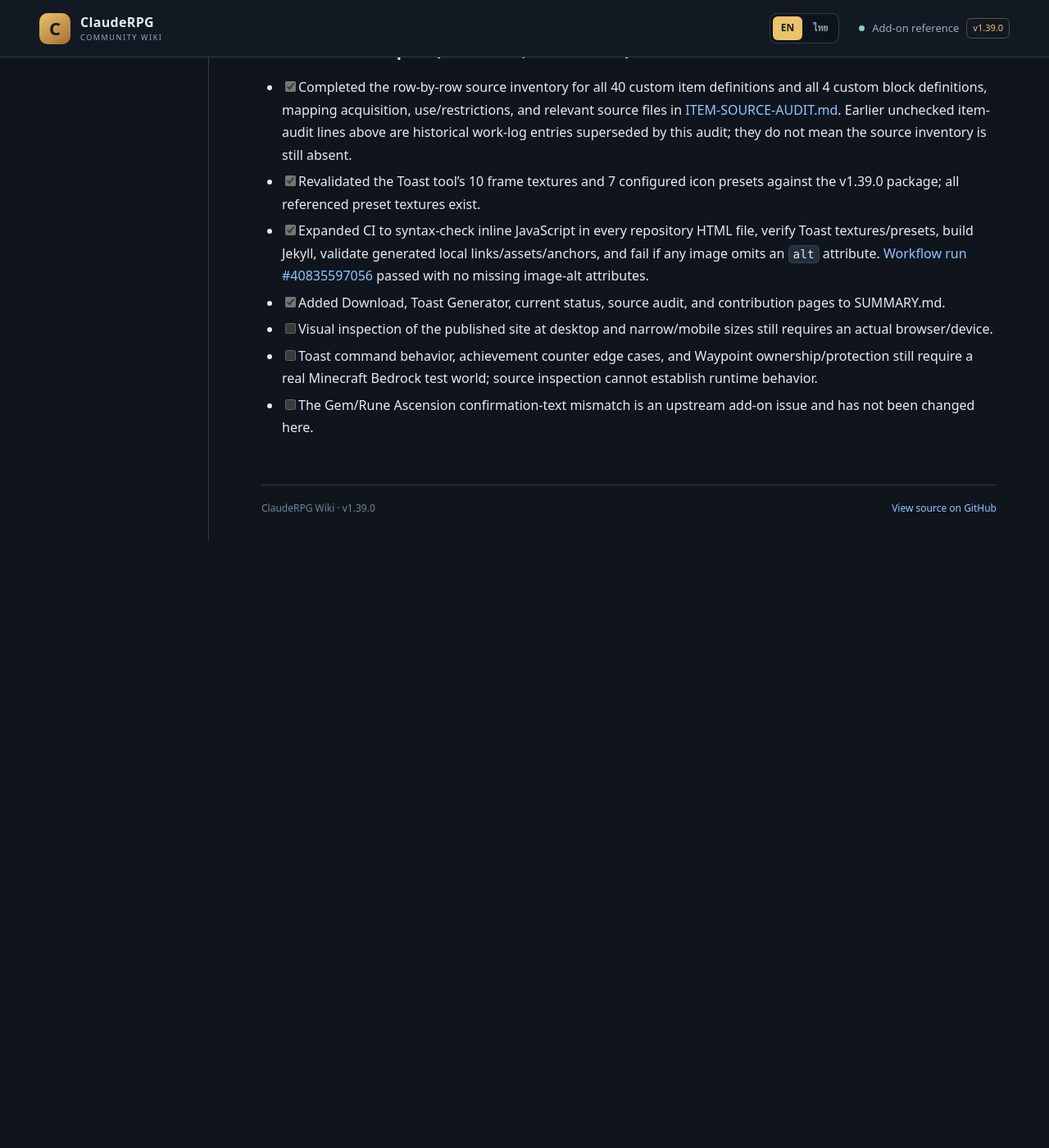
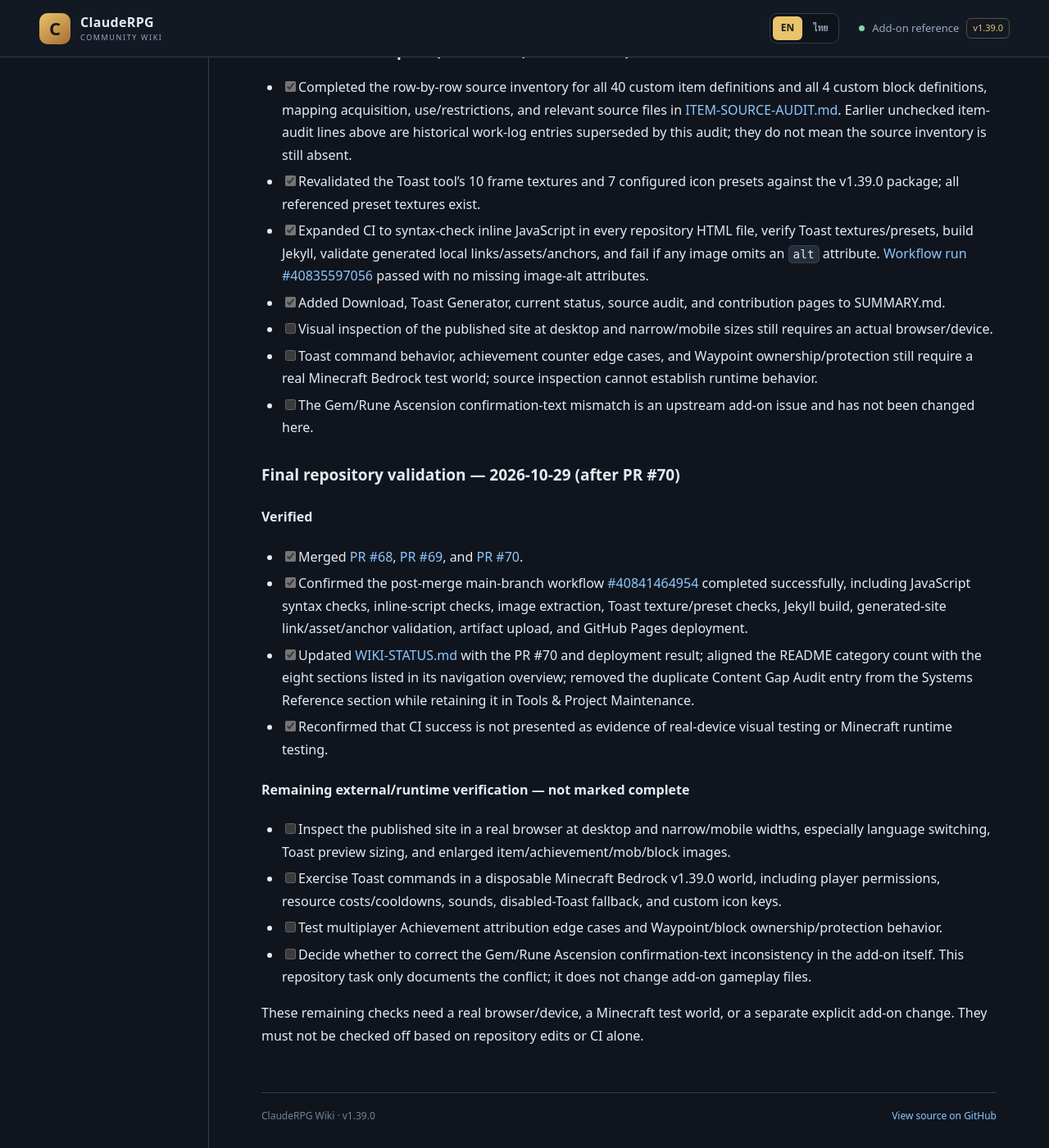
Before and after one commit to miniTorch25/ClaudeRPG-Wiki-V2, a Jekyll site: the page built from CONTENT-GAP-AUDIT.md, in a window 1280 px wide and 1400 px high, scrolled down 22210 px. Shown: the whole window at 82% size. Built offline with Jekyll 4.4.1, drawn with Linux system fonts in a browser that asks for light colours; our own code applies the rules of GitHub Pages for plain Markdown files; before the commit the page ends 22869 px from its top, so only the background shows below that.

Commit message:
Add final repository validation and runtime boundary snapshot

```diff
--- a/CONTENT-GAP-AUDIT.md
+++ b/CONTENT-GAP-AUDIT.md
@@ -498,3 +498,22 @@ Do not mark the remaining items above as complete based solely on Markdown edits
 - [ ] Visual inspection of the published site at desktop and narrow/mobile sizes still requires an actual browser/device.
 - [ ] Toast command behavior, achievement counter edge cases, and Waypoint ownership/protection still require a real Minecraft Bedrock test world; source inspection cannot establish runtime behavior.
 - [ ] The Gem/Rune Ascension confirmation-text mismatch is an upstream add-on issue and has not been changed here.
+
+
+### Final repository validation — 2026-10-29 (after PR #70)
+
+#### Verified
+
+- [x] Merged [PR #68](https://github.com/miniTorch25/ClaudeRPG-Wiki-V2/pull/68), [PR #69](https://github.com/miniTorch25/ClaudeRPG-Wiki-V2/pull/69), and [PR #70](https://github.com/miniTorch25/ClaudeRPG-Wiki-V2/pull/70).
+- [x] Confirmed the post-merge main-branch workflow [#40841464954](https://github.com/miniTorch25/ClaudeRPG-Wiki-V2/actions/runs/40841464954) completed successfully, including JavaScript syntax checks, inline-script checks, image extraction, Toast texture/preset checks, Jekyll build, generated-site link/asset/anchor validation, artifact upload, and GitHub Pages deployment.
+- [x] Updated [WIKI-STATUS.md](WIKI-STATUS.md) with the PR #70 and deployment result; aligned the README category count with the eight sections listed in its navigation overview; removed the duplicate Content Gap Audit entry from the Systems Reference section while retaining it in Tools & Project Maintenance.
+- [x] Reconfirmed that CI success is not presented as evidence of real-device visual testing or Minecraft runtime testing.
+
+#### Remaining external/runtime verification — not marked complete
+
+- [ ] Inspect the published site in a real browser at desktop and narrow/mobile widths, especially language switching, Toast preview sizing, and enlarged item/achievement/mob/block images.
+- [ ] Exercise Toast commands in a disposable Minecraft Bedrock v1.39.0 world, including player permissions, resource costs/cooldowns, sounds, disabled-Toast fallback, and custom icon keys.
+- [ ] Test multiplayer Achievement attribution edge cases and Waypoint/block ownership/protection behavior.
+- [ ] Decide whether to correct the Gem/Rune Ascension confirmation-text inconsistency in the add-on itself. This repository task only documents the conflict; it does not change add-on gameplay files.
+
+These remaining checks need a real browser/device, a Minecraft test world, or a separate explicit add-on change. They must not be checked off based on repository edits or CI alone.
```
